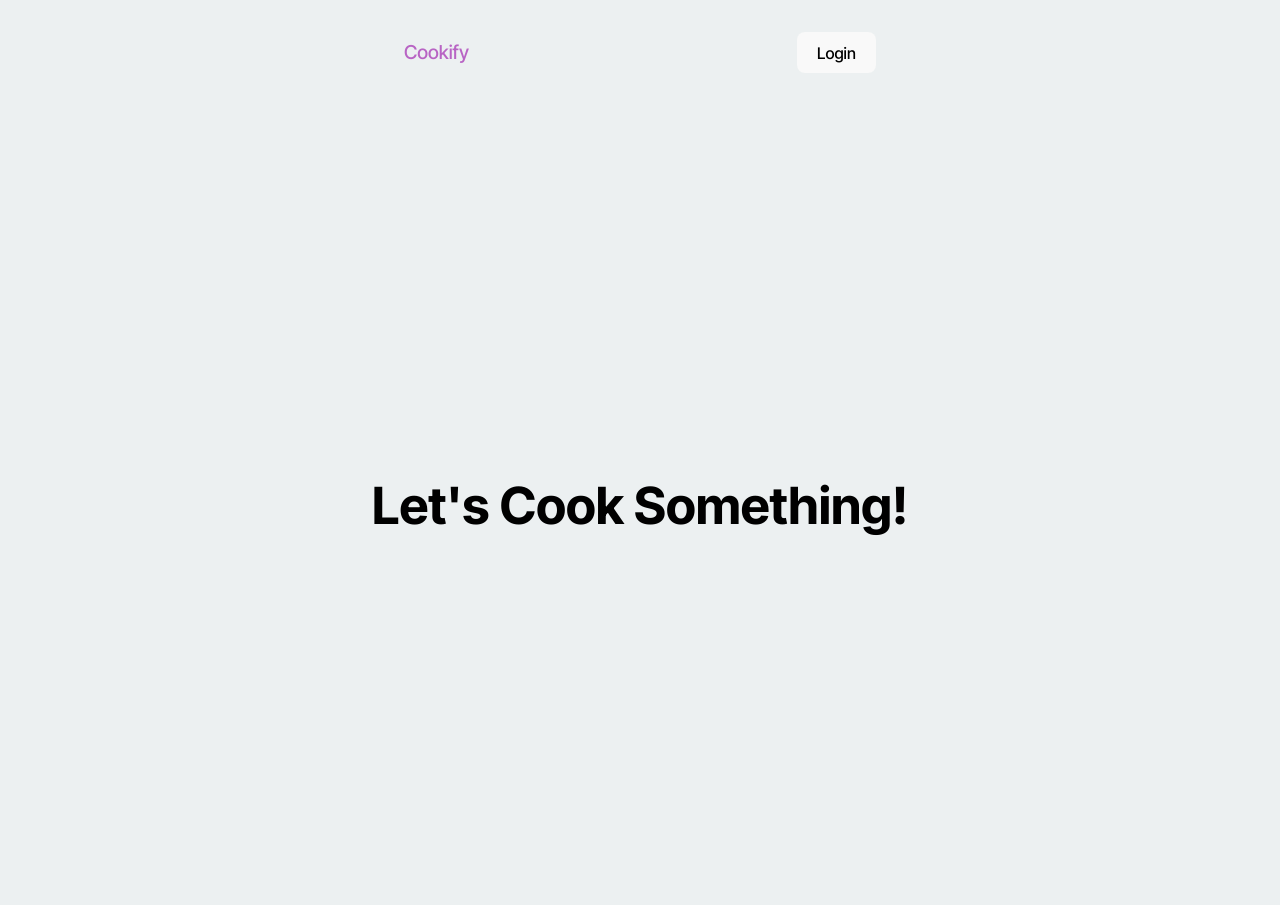
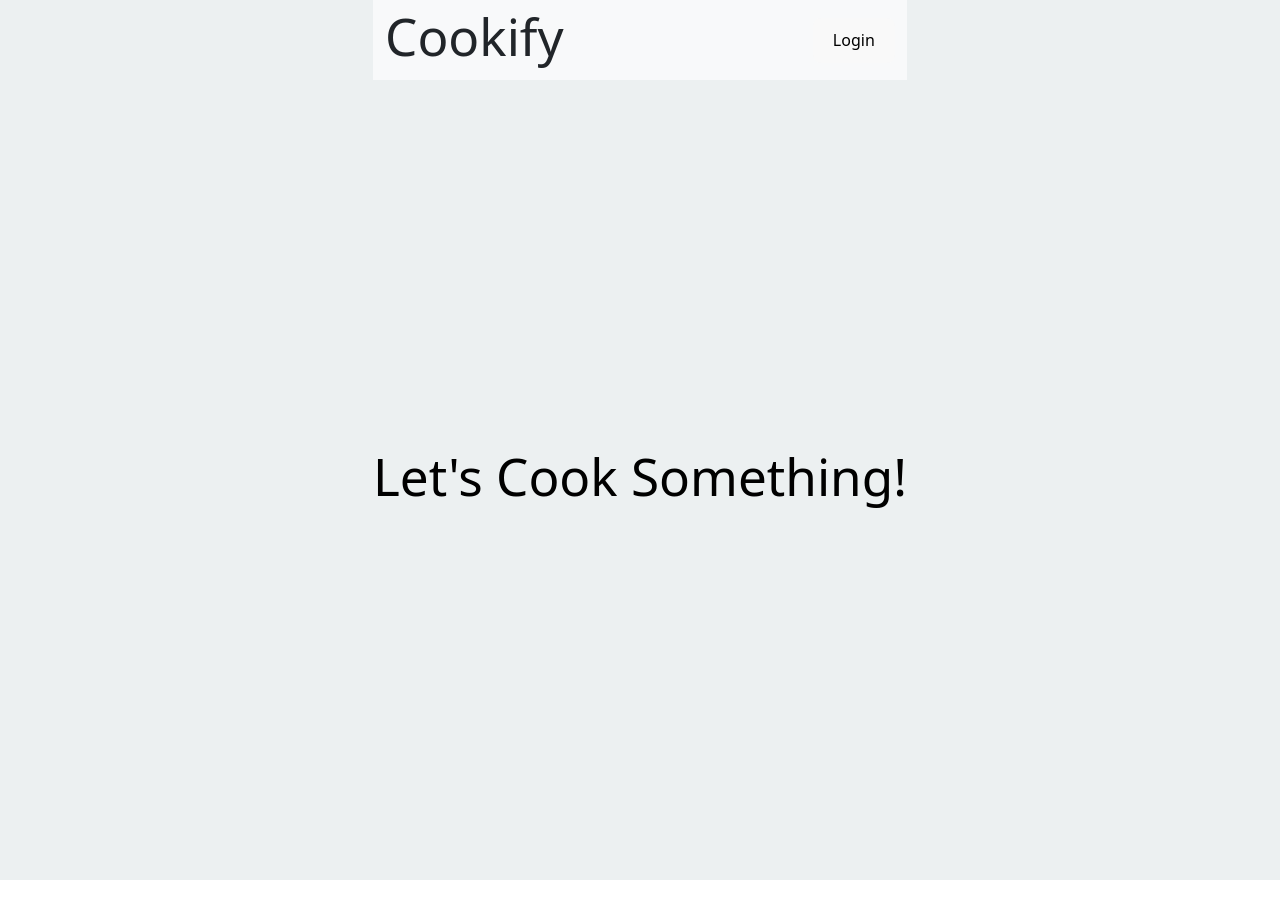
Before and after one commit to lattecoding/Cook-Me-Dinner, a React (Vite) app in the folder client/: page / in a window 1280 px wide. After the commit the page ends 880 px from the top, so only its background shows below. Built offline with nearby package versions, Linux system fonts and the light colour scheme.

Commit message:
add style and some logic to login.tsx, board.tsx and index.css

```diff
--- a/client/index.html
+++ b/client/index.html
@@ -5,6 +5,7 @@
     <link rel="icon" type="image/svg+xml" href="/vite.svg" />
     <meta name="viewport" content="width=device-width, initial-scale=1.0" />
     <title>Cookify</title>
+    <link href="https://cdn.jsdelivr.net/npm/bootstrap@5.3.3/dist/css/bootstrap.min.css" rel="stylesheet" integrity="sha384-QWTKZyjpPEjISv5WaRU9OFeRpok6YctnYmDr5pNlyT2bRjXh0JMhjY6hW+ALEwIH" crossorigin="anonymous">
   </head>
   <body>
     <div id="root"></div>
--- a/client/src/App.tsx
+++ b/client/src/App.tsx
@@ -5,7 +5,8 @@ import Navbar from './components/Navbar';
 function App() {
 
   return (
-    <div className='container'>
+
+    <div>
       <Navbar />
       <main>
         <Outlet />
--- a/client/src/components/Navbar.tsx
+++ b/client/src/components/Navbar.tsx
@@ -17,29 +17,32 @@ const Navbar = () => {
   }, [loginCheck])
 
   return (
-    <div className='nav'>
-      <div className='nav-title'>
-        <Link to='/'>Cookify</Link>
-      </div>
-      <ul>
+    <nav className="navbar navbar-expand-lg bg-body-tertiary">
+        <div className="container-fluid">
+            <button className="navbar-toggler" type="button" data-bs-toggle="collapse" data-bs-target="#navbarNavDropdown" aria-controls="navbarNavDropdown" aria-expanded="false" aria-label="Toggle navigation">
+              <span className="navbar-toggler-icon"></span>
+          </button>
+            <h1> Cookify</h1>
+            <div>
     {
       !loginCheck ? (
-          <li className='nav-item'>
            <button type='button'>
              <Link to='/login'>Login</Link>
            </button>
-          </li>
        ) : (
-          <li className='nav-item'>
+        <div><button className="btn btn-outline-success" type="submit">Spotify</button>
          <button type='button' onClick={() => {
              auth.logout();
            }}>Logout</button>
-          </li>
-        )
-      }
-      </ul>
             </div>
          )
         }
 
+     </div>
+        </div>
+    </nav>
+
+  )
+}
+
 export default Navbar;
--- a/client/src/index.css
+++ b/client/src/index.css
@@ -39,7 +39,7 @@ body {
     margin: 0;
     place-items: center;
     min-width: 320px;
-    min-height: 100vh;
+    /* min-height: 100vh; */
 }
 
 h1 {
@@ -117,6 +117,16 @@ tbody tr:nth-child(odd) {
 .nav-link {
     color: #fff;
     text-decoration: none;
+}
+
+.search-container {
+    width: 100%;
+    margin: 40px;
+    text-align: center;
+    display: flex;
+    align-items: center;
+    flex-direction: row;
+    justify-content: center;
 }
 
 .active {
@@ -243,10 +253,7 @@ tbody tr:nth-child(odd) {
 
 .recipe-results {
     display: grid;
-    grid-template-columns: repeat(
-        auto-fit,
-        minmax(250px, 1fr)
-    ); /* Responsive columns */
+    grid-template-columns: 250px 250px 250px;
     gap: 1.5rem; /* Space between cards */
     padding: 1rem; /* Padding around the grid */
 }
--- a/client/src/pages/Board.tsx
+++ b/client/src/pages/Board.tsx
@@ -2,8 +2,9 @@ import { useState, useLayoutEffect } from "react";
 import ErrorPage from "./ErrorPage";
 import auth from "../utils/auth";
 
+
 const Board = () => {
-  const [recipes, setRecipes] = useState<any[]>([]); // Array to hold search results
+  const [recipes, setRecipes] = useState<object[]>([]); // Array to hold search results
   const [error, setError] = useState(false);
   const [loginCheck, setLoginCheck] = useState(false);
   const [searchQuery, setSearchQuery] = useState("");
@@ -50,16 +51,21 @@ const Board = () => {
           <h1>Let's Cook Something!</h1>
         </div>
       ) : (
-        <div className="recipe-finder">
-          <form onSubmit={handleSearch} className="search-bar">
+        <div className="container-xl">
+          <div className="search-container">
+            <form onSubmit={handleSearch}>
               <input
                 type="text"
                 placeholder="Search for a recipe..."
                 value={searchQuery}
-              onChange={(e) => setSearchQuery(e.target.value)}
-            />
+                onChange={(e) => setSearchQuery(e.target.value)}/>
               <button type="submit">Search</button>
             </form>
+          </div>
+          {
+            recipes.length===0 ? (
+              <i className="bi bi-easel2-fill"></i>
+            ): (
               <div className="recipe-results">
             {recipes.slice(0, 6).map((recipe) => (
                   <div key={recipe.id} className="recipe-card">
@@ -75,6 +81,9 @@ const Board = () => {
                   </div>
                 ))}
           </div>
+            )
+          }
+
         </div>
       )}
     </>
--- a/package.json
+++ b/package.json
@@ -23,5 +23,8 @@
     "concurrently": "^8.2.2",
     "nodemon": "^3.1.3",
     "wait-on": "^7.2.0"
+  },
+  "dependencies": {
+    "bootstrap": "^5.3.3"
   }
 }
```
Lines whose indentation alone changed are shown as unchanged.
